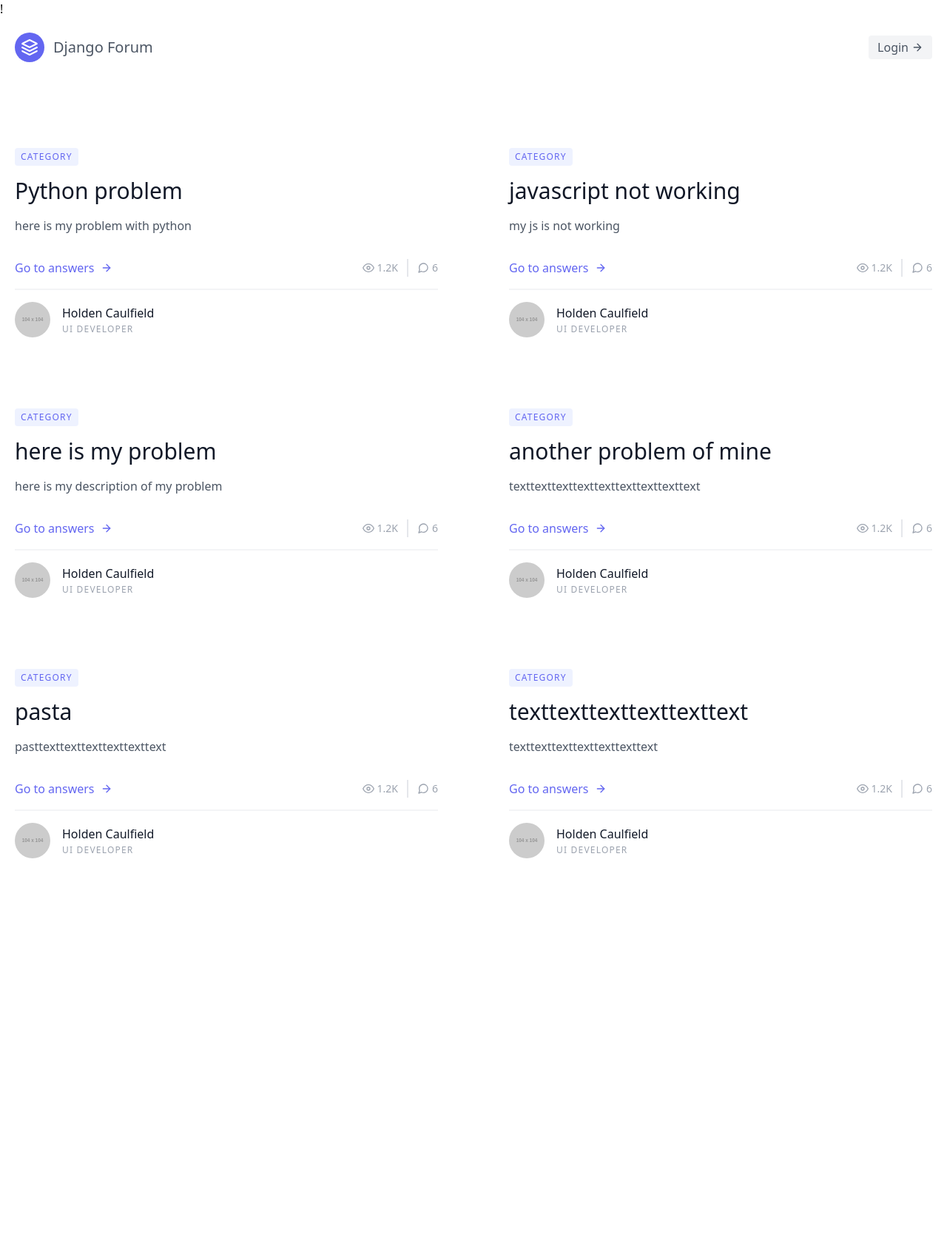
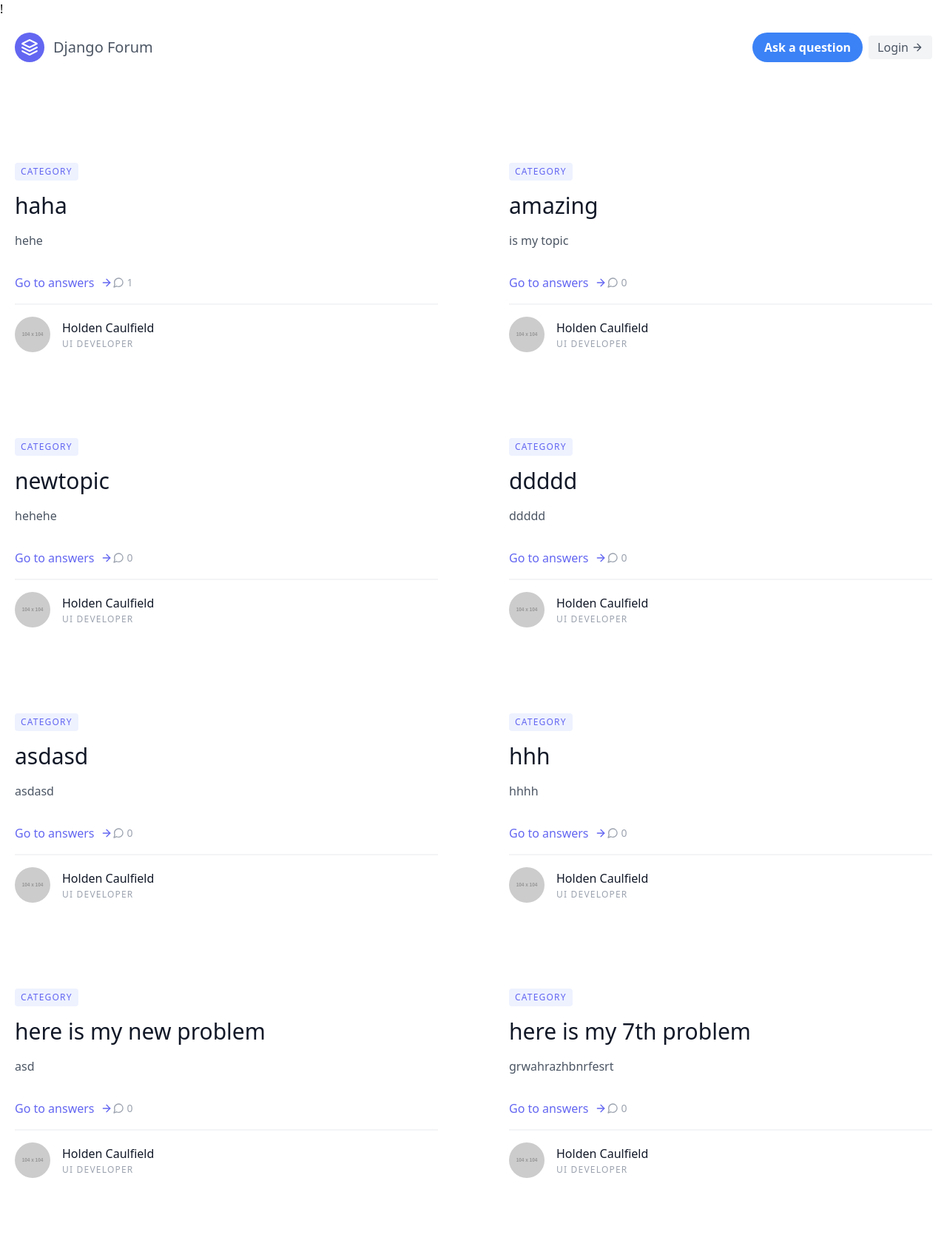
Before and after one commit to HubertKobos/ForumPy, a Django app: page /forum/ in a window 1280 px wide. Shown: the whole page at 74% size. Before the commit the page ends 1160 px from the top, so only its background shows below. Run offline with Django 4.2, Linux system fonts and the light colour scheme; data comes from the database, SQL or seed files in the repository; both versions use the stored data as it was after the commit; grey boxes labelled with a size stand in for pictures from a placeholder-image service; some libraries are stand-ins or nearby versions.

Commit message:
ask question functionality created

```diff
--- a/forum/models.py
+++ b/forum/models.py
@@ -13,11 +13,13 @@ class Friend_Request(models.Model):
     to_user = models.ForeignKey(User, related_name="to_user", on_delete=models.CASCADE)
 
 class Room(models.Model): # Post on the forum
-    created_by = models.ForeignKey(User, on_delete=models.CASCADE,related_name="created_by", default=True, blank=True)
+    created_by = models.ForeignKey(User, on_delete=models.CASCADE,related_name="created_by")
     topic = models.CharField(max_length=100)
     description = models.CharField(max_length=10000) # might change to textfield later
     created_at = models.DateField(auto_now_add=True)
     participants = models.ManyToManyField(User, blank=True)
+    number_of_answers = models.IntegerField(default=0)
+    category = models.CharField(max_length=50, null=True, blank=True)
 
     # def __dict__(self):
     #     return{self.topic, self.description, self.created_at, self.participants}
@@ -64,3 +66,22 @@ def post_question_delete_signal(sender, instance, **kwargs):
     number_of_questions = number_of_questions - 1
     User.objects.filter(id=instance.created_by.id).update(number_of_questions=number_of_questions)
 post_delete.connect(post_question_delete_signal, sender=Room)
+
+# increase number of answers in the room to render information on the main page
+def post_number_of_answers_created_signal(sender, created, instance, **kwargs):
+    if created:
+        created_answer_room = Room.objects.get(id=instance.room.id)
+        number_of_answers = created_answer_room.number_of_answers
+        number_of_answers = number_of_answers + 1
+        Room.objects.filter(id=instance.room.id).update(number_of_answers=number_of_answers)
+
+post_save.connect(post_number_of_answers_created_signal, sender=Answer)
+
+# decrease number of answers in the room to render information on the main page
+def post_number_of_answers_delete_signal(sender, instance, **kwargs):
+    created_answer_room = Room.objects.get(id=instance.room.id)
+    number_of_answers = created_answer_room.number_of_answers
+    number_of_answers = number_of_answers - 1
+    Room.objects.filter(id=instance.room.id).update(number_of_answers=number_of_answers)
+
+post_delete.connect(post_number_of_answers_delete_signal, sender=Answer)
--- a/forum/templates/forum/index.html
+++ b/forum/templates/forum/index.html
@@ -5,7 +5,7 @@
       <div class="flex flex-wrap -m-12">
         {% for room in latest_posts %}
             <div class="p-12 md:w-1/2 flex flex-col items-start">
-                <span class="inline-block py-1 px-2 rounded bg-indigo-50 text-indigo-500 text-xs font-medium tracking-widest">CATEGORY</span>
+                <span class="inline-block py-1 px-2 rounded bg-indigo-50 text-indigo-500 text-xs font-medium tracking-widest mt-5">CATEGORY</span>
                 <h2 class="sm:text-3xl text-2xl title-font font-medium text-gray-900 mt-4 mb-4">{{room.topic}}</h2>
                 <p class="leading-relaxed mb-8">{{room.description}}</p>
                 <div class="flex items-center flex-wrap pb-4 mb-4 border-b-2 border-gray-100 mt-auto w-full">
@@ -15,16 +15,16 @@
                         <path d="M12 5l7 7-7 7"></path>
                     </svg>
                     </a>
-                    <span class="text-gray-400 mr-3 inline-flex items-center ml-auto leading-none text-sm pr-3 py-1 border-r-2 border-gray-200">
+                    {% comment %} <span class="text-gray-400 mr-3 inline-flex items-center ml-auto leading-none text-sm pr-3 py-1 border-r-2 border-gray-200">
                     <svg class="w-4 h-4 mr-1" stroke="currentColor" stroke-width="2" fill="none" stroke-linecap="round" stroke-linejoin="round" viewBox="0 0 24 24">
                         <path d="M1 12s4-8 11-8 11 8 11 8-4 8-11 8-11-8-11-8z"></path>
                         <circle cx="12" cy="12" r="3"></circle>
-                    </svg>1.2K
+                    </svg>1.2K {% endcomment %}
                     </span>
                     <span class="text-gray-400 inline-flex items-center leading-none text-sm">
                     <svg class="w-4 h-4 mr-1" stroke="currentColor" stroke-width="2" fill="none" stroke-linecap="round" stroke-linejoin="round" viewBox="0 0 24 24">
                         <path d="M21 11.5a8.38 8.38 0 01-.9 3.8 8.5 8.5 0 01-7.6 4.7 8.38 8.38 0 01-3.8-.9L3 21l1.9-5.7a8.38 8.38 0 01-.9-3.8 8.5 8.5 0 014.7-7.6 8.38 8.38 0 013.8-.9h.5a8.48 8.48 0 018 8v.5z"></path>
-                    </svg>6
+                    </svg>{{room.number_of_answers}}
                     </span>
                 </div>
                 <a class="inline-flex items-center">
--- a/forum/templates/header.html
+++ b/forum/templates/header.html
@@ -23,6 +23,9 @@
                 <a href="/forum" class="ml-3 text-xl">Django Forum</a>
               </a>
               <nav class="md:ml-auto flex flex-wrap items-center text-base justify-center">
+                <a href="{% url 'forum:create_post' %}" class="bg-blue-500 hover:bg-blue-700 text-white font-bold py-2 px-4 rounded-full mr-2">
+                  Ask a question
+              </a>
                 {% if request.user.is_authenticated %}
                   <a class="mr-5 hover:text-gray-900">You are logged in as: {{request.user}}</a>
                   <a class="mr-5 hover:text-gray-900" href="{% url 'forum:find_people' %}" class="ml-3 text-xl">Find people</a>
--- a/forum/urls.py
+++ b/forum/urls.py
@@ -10,6 +10,7 @@ urlpatterns = [
     path('room/<int:pk>/', views.RoomPageView.as_view(), name="room_page"),
     path('signup/', views.SignupView.as_view(), name='signup'),
     path('login/', LoginView.as_view(), name='login'),
+    path('create_new_post/', views.create_new_question, name='create_post'),
     path('delete_message/<str:pk>', views.DeleteMessage.as_view(), name='delete_message'),
     path('find_people/', views.FindPeopleView.as_view(), name='find_people'),
     path('send_friend_request/<int:userID>/',views.send_friend_request, name='send_friend_request'),
--- a/forum/views.py
+++ b/forum/views.py
@@ -1,9 +1,9 @@
-from django.http import HttpResponse
+from django.http import HttpResponse, HttpResponseRedirect
 from django.views.generic.base import TemplateView
 from django.views.generic.edit import CreateView, DeleteView
 from django.contrib.auth import logout
 from django.contrib.auth.decorators import login_required
-from .forms import AnswerModelForm, CustiomUserCreationForm
+from .forms import AnswerModelForm, CreateNewRoom, CustiomUserCreationForm
 from .models import Answer, Room, User, Friend_Request
 from django.shortcuts import render
 from django.urls import reverse
@@ -13,8 +13,28 @@ class HomePageView(TemplateView):
 
     def get_context_data(self, **kwargs):
         context = super().get_context_data(**kwargs)
-        context['latest_posts'] = Room.objects.all()[:6]
+        context['latest_posts'] = reversed(Room.objects.all()[6:])
         return context
+
+# create new room
+@login_required
+def create_new_question(request):
+    if request.method == 'POST':
+        form = CreateNewRoom(request.POST)
+        print("request.POST--->", form)
+        if form.is_valid():
+            print(form.cleaned_data)
+            Room.objects.create(
+                created_by = request.user,
+                topic = form.cleaned_data['topic'],
+                description = form.cleaned_data['description'],
+                category = form.cleaned_data['category']
+            )
+            return HttpResponseRedirect('/forum')
+    else:
+        # on GET instance of form is created
+        form = CreateNewRoom()
+    return render(request, "forum/create_new_post_page.html", {'form': form})
 
 class FindPeopleView(TemplateView):
     template_name = "forum/find_people_page.html"
--- a/mysite/urls.py
+++ b/mysite/urls.py
@@ -14,10 +14,12 @@ Including another URLconf
     2. Add a URL to urlpatterns:  path('blog/', include('blog.urls'))
 """
 from django.contrib import admin
+from django.contrib.auth.views import LoginView
 from django.urls import path, include
 
 urlpatterns = [
     path('chat/', include('chat.urls', 'chat')),
     path('forum/', include('forum.urls', namespace='forum')),
+    path('accounts/login/', LoginView.as_view(), name='login'),
     path("admin/", admin.site.urls),
 ]
```
Also changed, not shown: forum/forms.py (+7 -1 lines), forum/templates/forum/create_new_post_form.html (added, +20 -0 lines), forum/templates/forum/create_new_post_page.html (added, +10 -0 lines), forum/templates/forum/find_people_page.html (+5 -5 lines), db.sqlite3, forum/migrations/0005_auto_20220901_1457.py (added), forum/migrations/0006_room_category.py (added).
